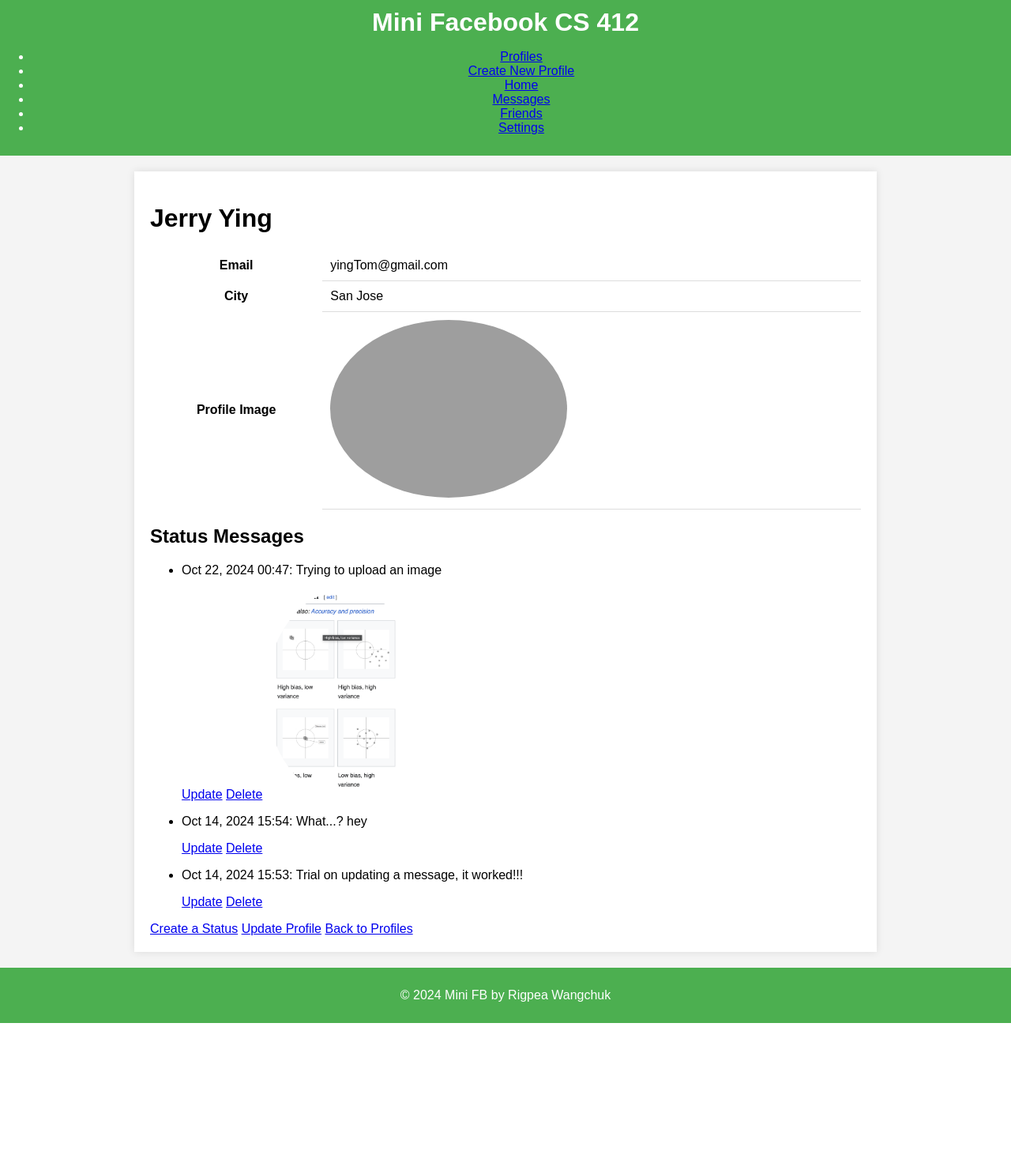
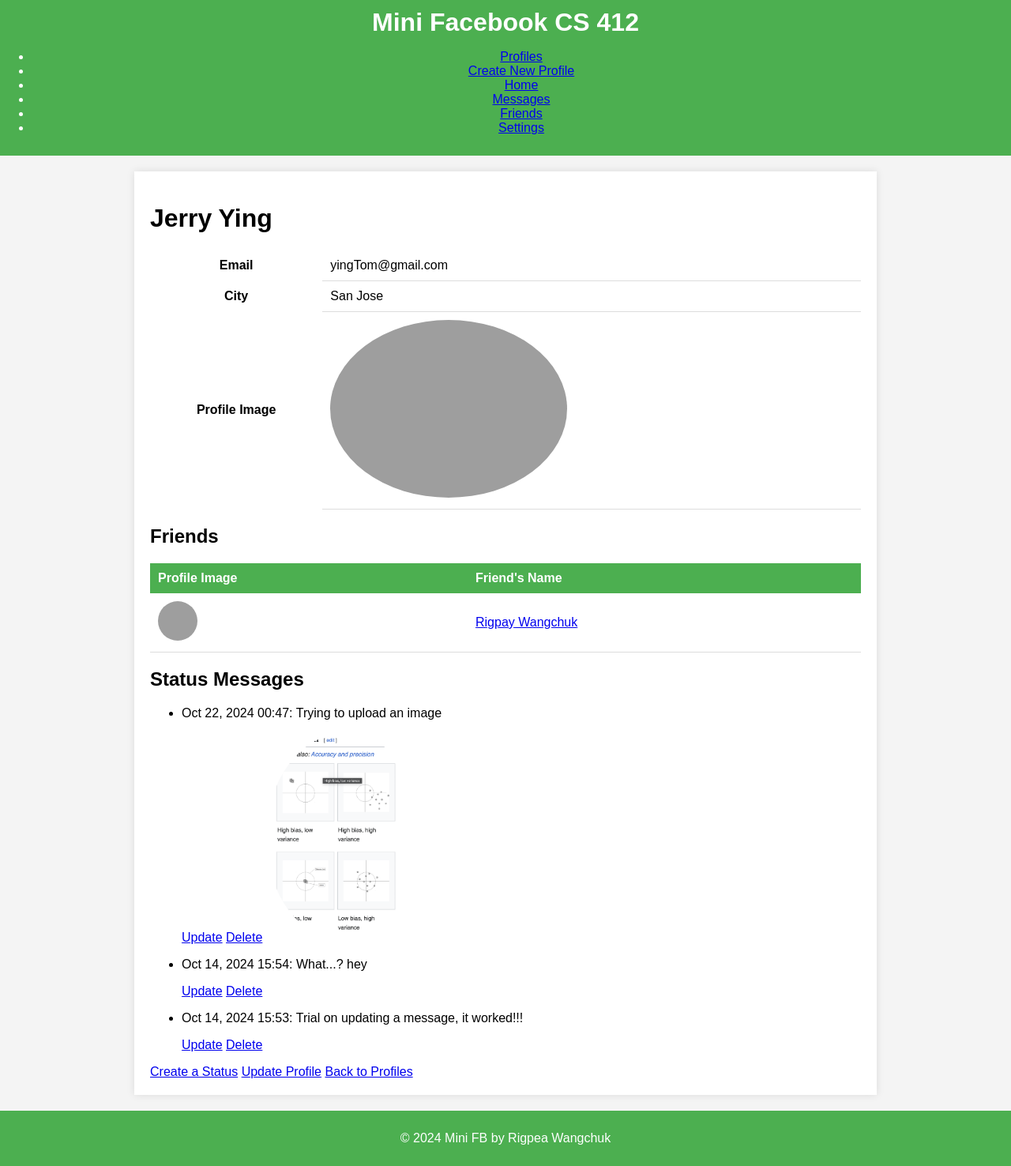
Before and after one commit to Rigpea/412, a Django app: page /mini_fb/profile/1/ in a window 1280 px wide. Shown: the whole page at 79% size. Before the commit the page ends 1295 px from the top, so only its background shows below. Run offline with Django 5.2, Linux system fonts and the light colour scheme; data comes from the database, SQL or seed files in the repository; both versions use the stored data as it was after the commit; grey boxes are pictures that could not be loaded.

Commit message:
Task 1 completed of assign 8

```diff
--- a/mini_fb/admin.py
+++ b/mini_fb/admin.py
@@ -1,5 +1,5 @@
 from django.contrib import admin
-from .models import Profile, StatusMessage, Image
+from .models import Profile, StatusMessage, Image, Friend
 
 class ImageInline(admin.TabularInline):
     model = Image
@@ -10,3 +10,4 @@ class StatusMessageAdmin(admin.ModelAdmin):
 # Register the models
 admin.site.register(Profile)
 admin.site.register(StatusMessage, StatusMessageAdmin)
+admin.site.register(Friend)
--- a/mini_fb/models.py
+++ b/mini_fb/models.py
@@ -16,6 +16,22 @@ class Profile(models.Model):
         return self.status_messages.all().order_by('-timestamp')
     def get_absolute_url(self):
         return reverse('show_profile', kwargs={'pk': self.pk})
+    def get_friends(self):
+
+        #get all friends that is the person appears in eigther col1 or col2 and return
+
+        friends = []
+        profile1 = Friend.objects.filter(profile1=self)
+        profile2 = Friend.objects.filter(profile2=self)
+
+        for friend in profile1:
+            friends.append(friend.profile2)
+
+        for friend in profile2:
+            friends.append(friend.profile1)
+        return friends
+
+
     def __str__(self):
         return f"{self.first_name} {self.last_name}"
 
@@ -45,5 +61,11 @@ class Image(models.Model):
     def __str__(self):
         return f"Image for {self.status_message} at {self.timestamp}"
 
-# class Friends(models.Model):
-#     profiles =
+class Friend(models.Model):
+    profile1 = models.ForeignKey('Profile', on_delete=models.CASCADE, related_name="profile1")
+    profile2 = models.ForeignKey('Profile', on_delete=models.CASCADE, related_name="profile2")
+    timestamp = models.DateTimeField(default=timezone.now)  #anivarsary
+
+    def __str__(self):
+        # p1 is friends with p2
+        return f"{self.profile1} & {self.profile2}"
--- a/mini_fb/templates/mini_fb/show_profile.html
+++ b/mini_fb/templates/mini_fb/show_profile.html
@@ -16,7 +16,35 @@
             <td><img src="{{ profiles.profile_image_url }}" alt="Profile Image" style="width:300px;height:auto;"></td>
         </tr>
     </table>
+     <!-- Display friends -->
+     <h2>Friends</h2>
+        <table>
+            <thead>
+                <tr>
+                    <th>Profile Image</th>
+                    <th>Friend's Name</th>
+                </tr>
+            </thead>
+            <tbody>
+                {% for friend in profiles.get_friends %}
+                    <tr>
+                        <!-- Display friend’s profile image -->
+                        <td>
+                            <img src="{{ friend.profile_image_url }}" alt="{{ friend.first_name }}'s profile image" style="width:50px; height:50px; border-radius:50%;">
+                        </td>
 
+                        <!-- Link to the friend's profile page with their name -->
+                        <td>
+                            <a href="{% url 'show_profile' friend.pk %}">{{ friend.first_name }} {{ friend.last_name }}</a>
+                        </td>
+                    </tr>
+                {% empty %}
+                    <tr>
+                        <td colspan="2">No friends yet.</td>
+                    </tr>
+                {% endfor %}
+            </tbody>
+        </table>
     <!-- Status Messages Section Outside the Table -->
     <h2>Status Messages</h2>
     <ul>
```
Also changed, not shown: db.sqlite3, mini_fb/migrations/0004_friend.py (added).
